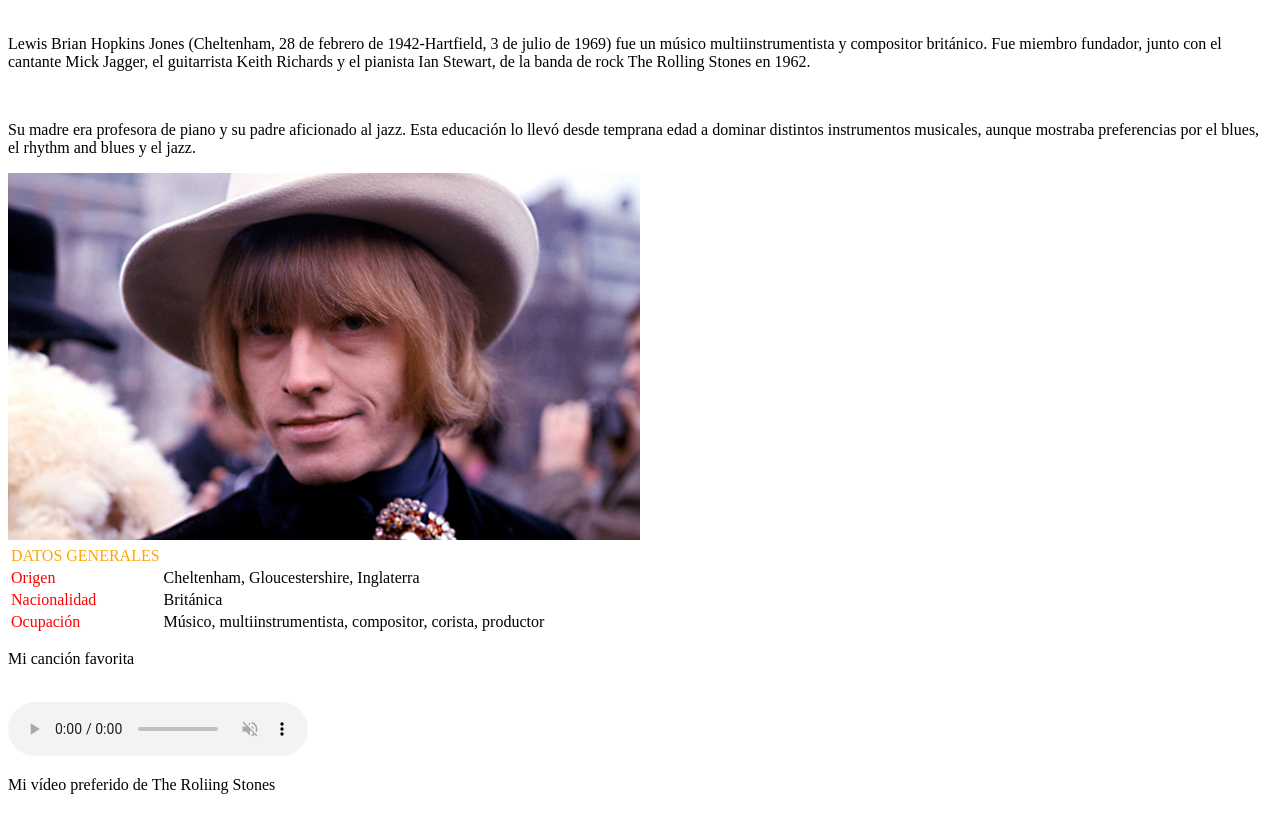
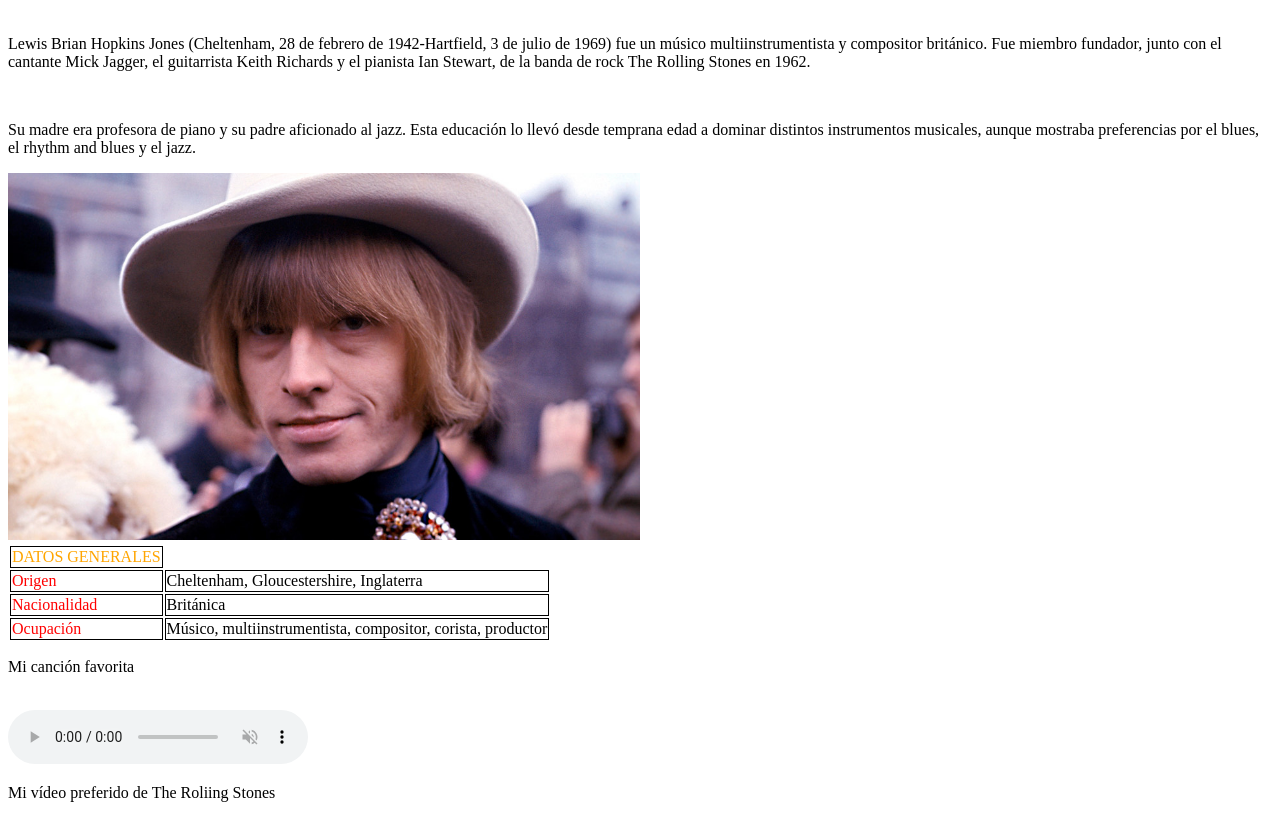
Before and after one commit to Ismagarmon/Practica_11, a plain HTML site: page index.html in a window 1280 px wide. Shown: the part 79-904 px from the top of the page. Drawn offline with Linux system fonts and the light colour scheme; grey boxes are pictures that could not be loaded.

Commit message:
Corrección

```diff
--- a/CSS/estilo.css
+++ b/CSS/estilo.css
@@ -12,3 +12,6 @@
     border: "1";
     border-collapse: collapse;
 }
+td{
+    border: 1px solid black;
+}
```
